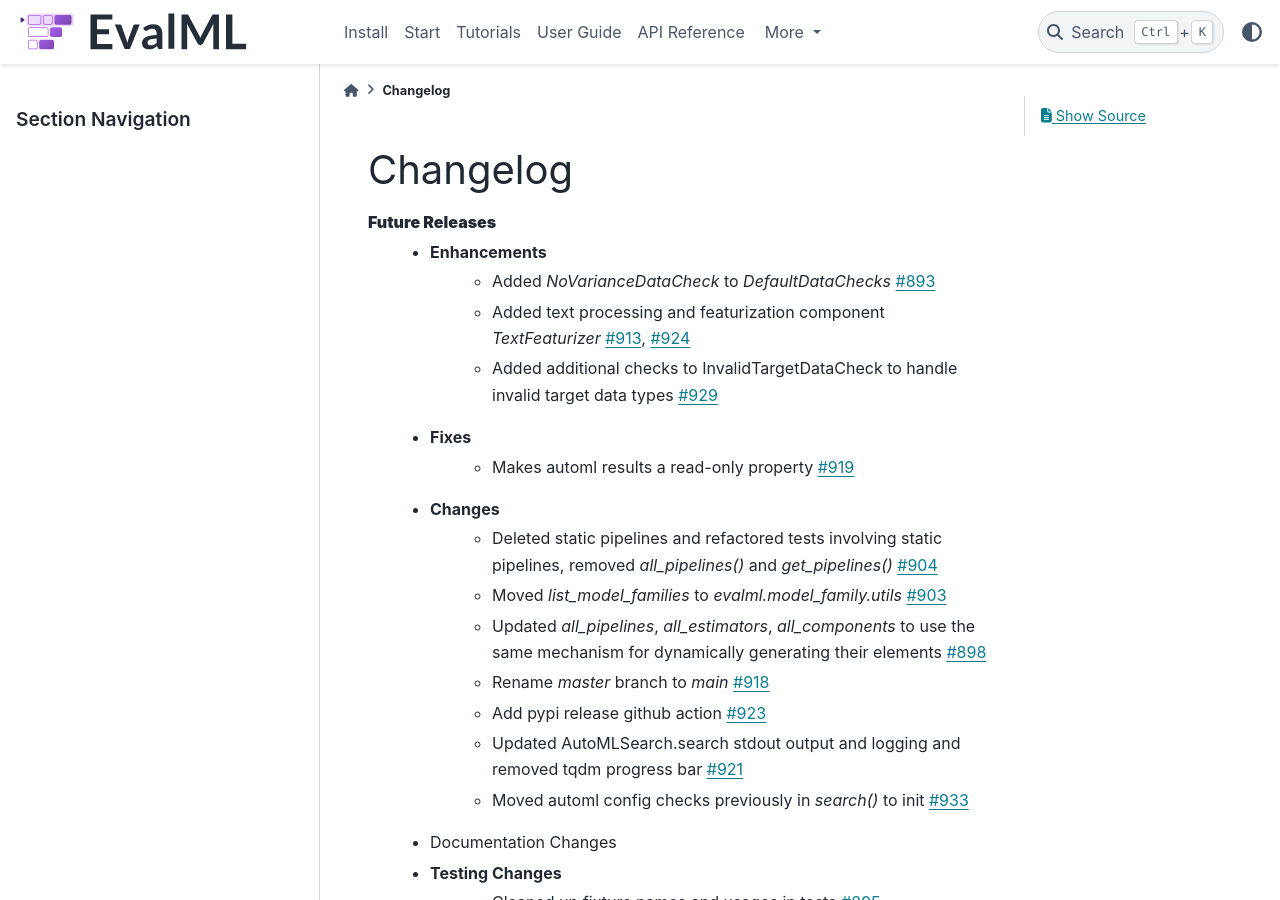
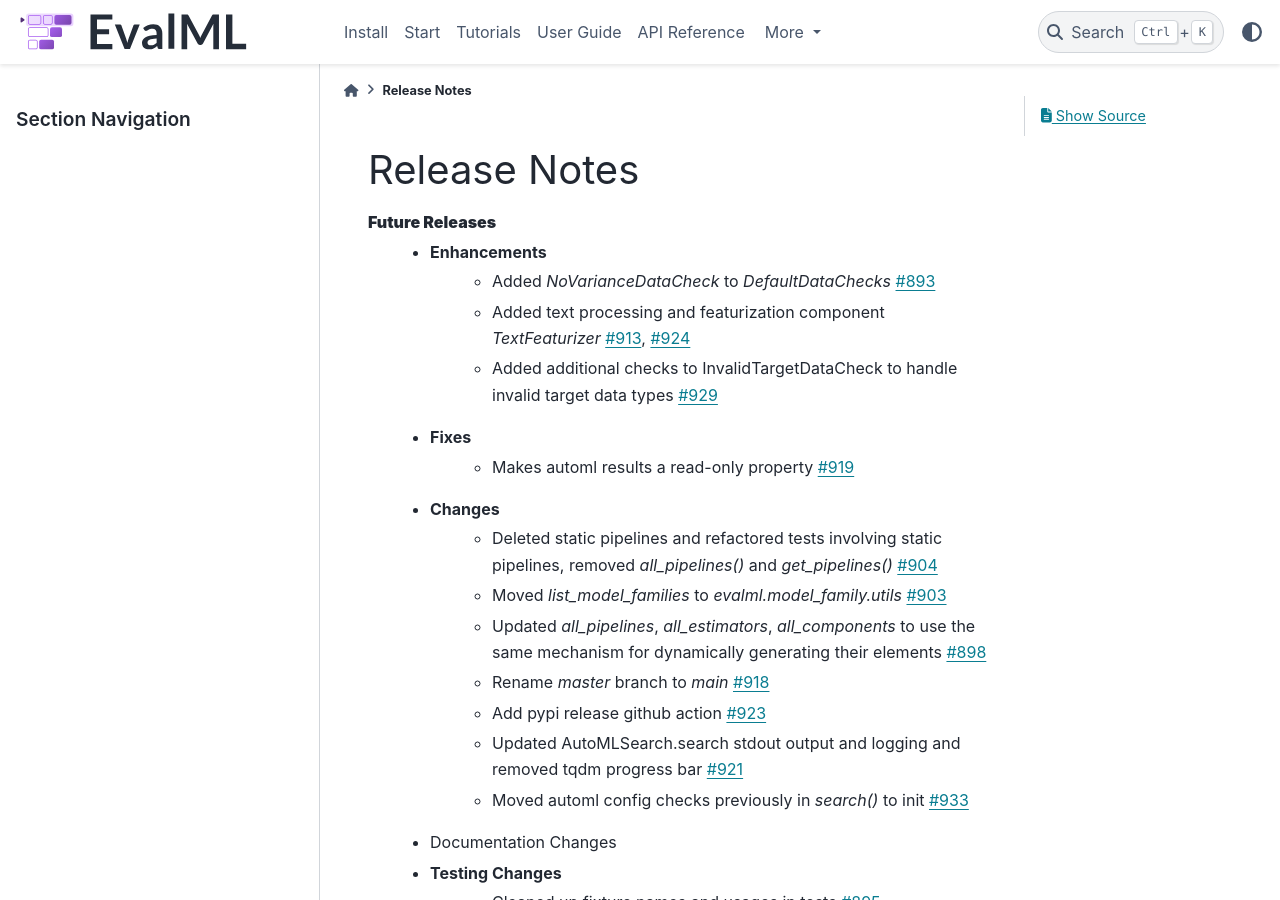
Before and after one commit to alteryx/evalml, a Sphinx documentation site: the page built from docs/source/changelog.rst, in a window 1280 px wide and 900 px high. Built offline with Sphinx 7.4.7 and the PyData theme 0.15.4, drawn with Linux system fonts in a browser that asks for light colours; comment, search, counter and statistics services are not loaded.

Commit message:
Retitled changelog as release notes

```diff
--- a/docs/source/changelog.rst
+++ b/docs/source/changelog.rst
@@ -1,7 +1,7 @@
 .. _changelog:
 
-Changelog
----------
+Release Notes
+-------------
 
 **Future Releases**
     * Enhancements
```
